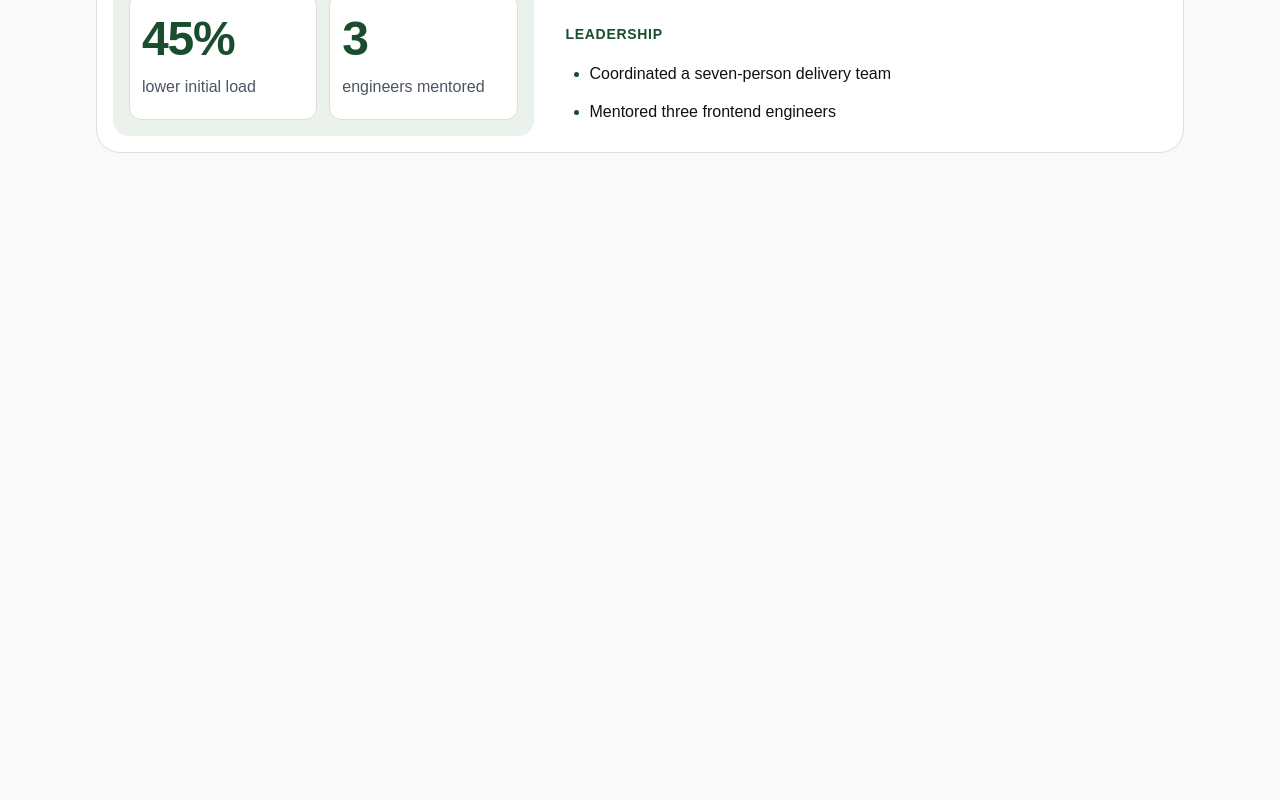
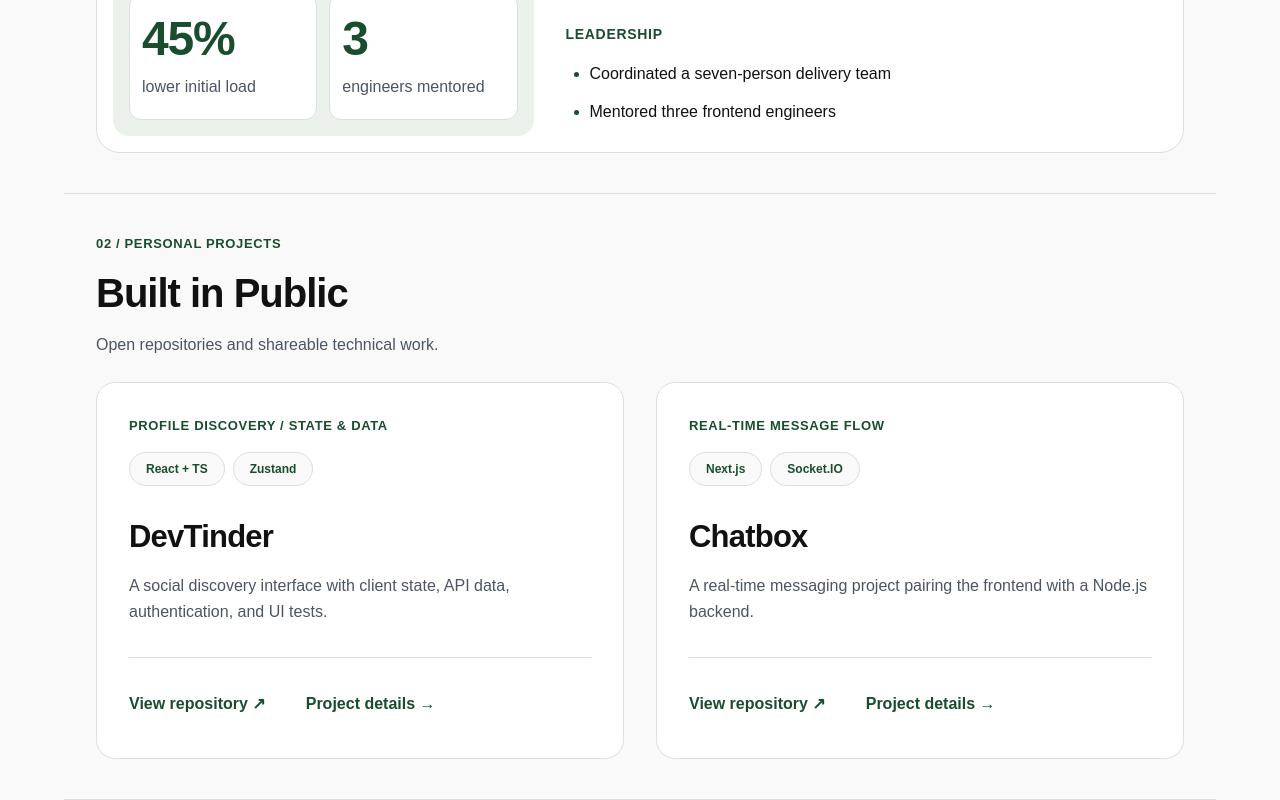
Before and after one commit to Abhishekumar93/portfolio-v2, a Next.js app: page / in a window 1280 px wide. Shown: the part 1853-2653 px from the top of the page. Before the commit the page ends 2046 px from the top, so only its background shows below. Built offline with nearby package versions, Linux system fonts and the light colour scheme.

Commit message:
Add PersonalProjects section and ProjectCard component; implement layout and project details

```diff
--- a/app/page.tsx
+++ b/app/page.tsx
@@ -1,6 +1,7 @@
 import Hero from "@/components/Sections/Hero";
 import Metrics from "@/components/Sections/Metrics";
 import ProfessionalCaseStudies from "@/components/Sections/ProfessionalCaseStudies";
+import PersonalProjects from "@/components/Sections/PersonalProjects";
 
 const Home = () => {
   return (
@@ -8,6 +9,7 @@ const Home = () => {
       <Hero />
       <Metrics />
       <ProfessionalCaseStudies />
+      <PersonalProjects />
     </main>
   );
 };
--- /dev/null
+++ b/components/Sections/PersonalProjects/ProjectCard.tsx
@@ -0,0 +1,64 @@
+import ActionLink from "@/components/UI/ActionLink";
+
+interface ProjectCardProps {
+  category: string;
+  technologies: string[];
+  title: string;
+  description: string;
+  repositoryHref: string;
+  detailsHref: string;
+}
+
+const actionClassName =
+  "min-h-11 py-2 text-sm text-accent underline-offset-4 hover:underline lg:text-base";
+
+const ProjectCard = ({
+  category,
+  technologies,
+  title,
+  description,
+  repositoryHref,
+  detailsHref,
+}: ProjectCardProps) => {
+  return (
+    <article className="flex flex-col rounded-[19px] border border-border bg-surface p-6 lg:p-8">
+      <p className="text-xs font-bold uppercase leading-relaxed tracking-wider text-accent lg:text-[13px]">
+        {category}
+      </p>
+      <ul className="mt-4 flex flex-wrap gap-2">
+        {technologies.map((technology) => (
+          <li
+            key={technology}
+            className="rounded-full border border-border bg-background px-4 py-2 text-xs font-semibold text-accent"
+          >
+            {technology}
+          </li>
+        ))}
+      </ul>
+      <h3 className="mt-8 text-2xl font-bold leading-tight tracking-tight text-foreground md:text-[28px] lg:text-[31px]">
+        {title}
+      </h3>
+      <p className="mt-4 flex-1 text-base leading-relaxed text-text-secondary">
+        {description}
+      </p>
+      <div className="mt-8 border-t border-border pt-6">
+        <div className="-mx-4 flex flex-wrap gap-x-2 gap-y-2">
+          <ActionLink
+            href={repositoryHref}
+            label="View repository ↗"
+            target="_blank"
+            rel="noopener noreferrer"
+            className={actionClassName}
+          />
+          <ActionLink
+            href={detailsHref}
+            label="Project details →"
+            className={actionClassName}
+          />
+        </div>
+      </div>
+    </article>
+  );
+};
+
+export default ProjectCard;
--- /dev/null
+++ b/components/Sections/PersonalProjects/index.tsx
@@ -0,0 +1,44 @@
+import ProjectCard from "./ProjectCard";
+
+const PersonalProjects = () => {
+  return (
+    <section
+      id="work"
+      aria-labelledby="personal-projects-heading"
+      className="border-y border-border p-6 md:py-8 lg:px-8 lg:py-10"
+    >
+      <p className="text-[clamp(0.75rem,2.5vw,1.25rem)] font-bold uppercase tracking-wider text-accent md:text-[13px]">
+        02 / PERSONAL PROJECTS
+      </p>
+      <h2
+        id="personal-projects-heading"
+        className="mt-4 text-[clamp(1.25rem,7vw,2.25rem)] font-bold leading-[1.15] tracking-tight text-foreground md:text-[clamp(1.5rem,3.5vw,2.5rem)]"
+      >
+        Built in Public
+      </h2>
+      <p className="mt-4 text-[clamp(0.875rem,2.5vw,1rem)] leading-relaxed text-text-secondary">
+        Open repositories and shareable technical work.
+      </p>
+      <div className="mt-6 grid gap-6 md:grid-cols-2 lg:gap-8">
+        <ProjectCard
+          category="PROFILE DISCOVERY / STATE & DATA"
+          technologies={["React + TS", "Zustand"]}
+          title="DevTinder"
+          description="A social discovery interface with client state, API data, authentication, and UI tests."
+          repositoryHref="https://github.com/Abhishekumar93/dev-tinder-frontend"
+          detailsHref="/projects/devtinder"
+        />
+        <ProjectCard
+          category="REAL-TIME MESSAGE FLOW"
+          technologies={["Next.js", "Socket.IO"]}
+          title="Chatbox"
+          description="A real-time messaging project pairing the frontend with a Node.js backend."
+          repositoryHref="https://github.com/Abhishekumar93/chatbox-frontend"
+          detailsHref="/projects/chatbox"
+        />
+      </div>
+    </section>
+  );
+};
+
+export default PersonalProjects;
```
